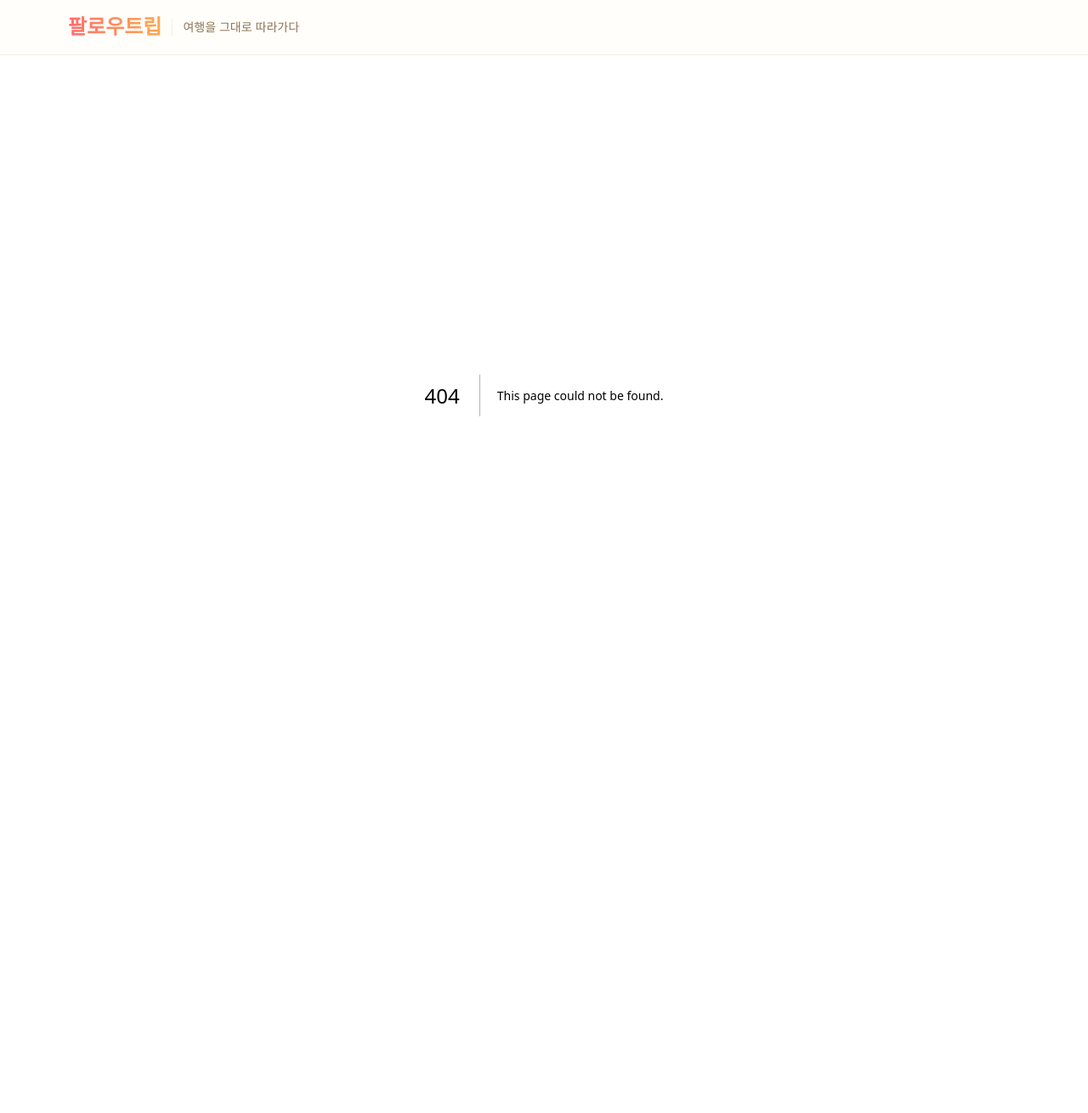
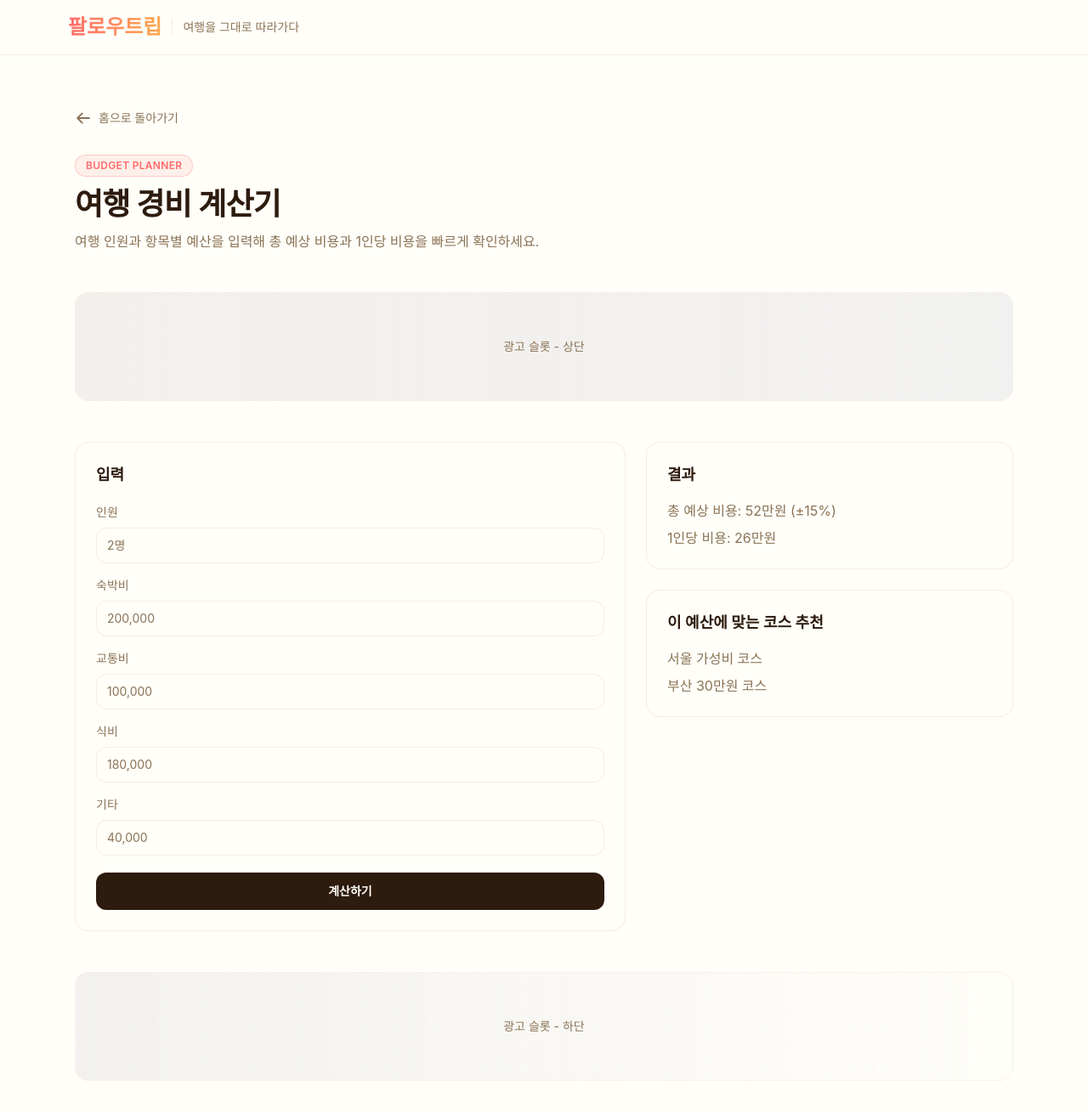
Before and after one commit to amh6281/followtrip, a Next.js app: page /tools/budget in a window 1280 px wide. Before the commit this address had no page. Shown: the top 1310 px of the page at 85% size. Before the commit the page ends 865 px from the top, so only its background shows below. Built offline with nearby package versions, Linux system fonts and the light colour scheme; a web font is replaced by a local one.

Commit message:
feat: budget tools template component 추가

```diff
--- /dev/null
+++ b/src/app/tools/budget/page.tsx
@@ -0,0 +1,7 @@
+import BudgetCalculatorTemplate from '@/components/tools/budget/templates/BudgetCalculatorTemplate';
+
+const BudgetCalculatorPage = () => {
+  return <BudgetCalculatorTemplate />;
+};
+
+export default BudgetCalculatorPage;
--- /dev/null
+++ b/src/components/tools/budget/templates/BudgetCalculatorTemplate.tsx
@@ -0,0 +1,28 @@
+import { AdSlot } from '@/components/common';
+import { BudgetContentSection, BudgetHeaderSection } from '../organisms';
+
+const BudgetCalculatorTemplate = () => {
+  return (
+    <main className='min-h-[60vh]'>
+      <div className='mx-auto max-w-6xl px-4 py-10 md:px-6 md:py-14'>
+        <div className='flex flex-col gap-10 md:gap-12'>
+          <BudgetHeaderSection />
+
+          <AdSlot
+            label='광고 슬롯 - 상단'
+            className='from-muted/40 to-muted/10 bg-linear-to-r'
+          />
+
+          <BudgetContentSection />
+
+          <AdSlot
+            label='광고 슬롯 - 하단'
+            className='from-muted/20 to-background bg-linear-to-r'
+          />
+        </div>
+      </div>
+    </main>
+  );
+};
+
+export default BudgetCalculatorTemplate;
```
